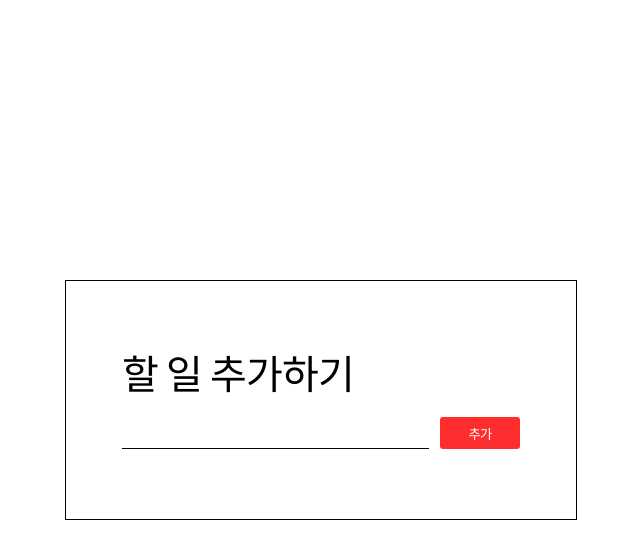
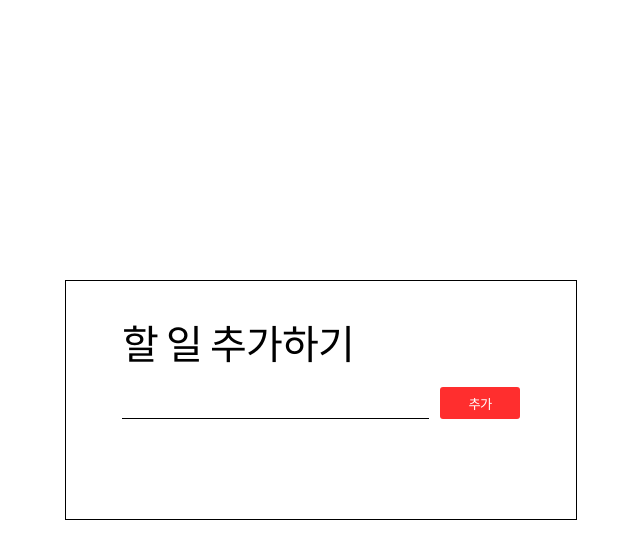
Before and after one commit to eungang3/2021CS50Web, a Django app: page /todolist/add in a window 1280 px wide. Shown: the top 559 px of the page, without its empty margins (319-959 px from the left). Run offline with Django 3.2, Linux system fonts and the light colour scheme; some libraries are stand-ins or nearby versions.

Commit message:
changed styles

```diff
--- a/sandbox/lecture3/todo/todolist/static/todolist/styles.css
+++ b/sandbox/lecture3/todo/todolist/static/todolist/styles.css
@@ -115,6 +115,5 @@ input[type="text"] {
     height: 20%;
     min-height: 15rem;
     flex-direction: column;
-    justify-content: center;
     align-items: center;
 }
```
